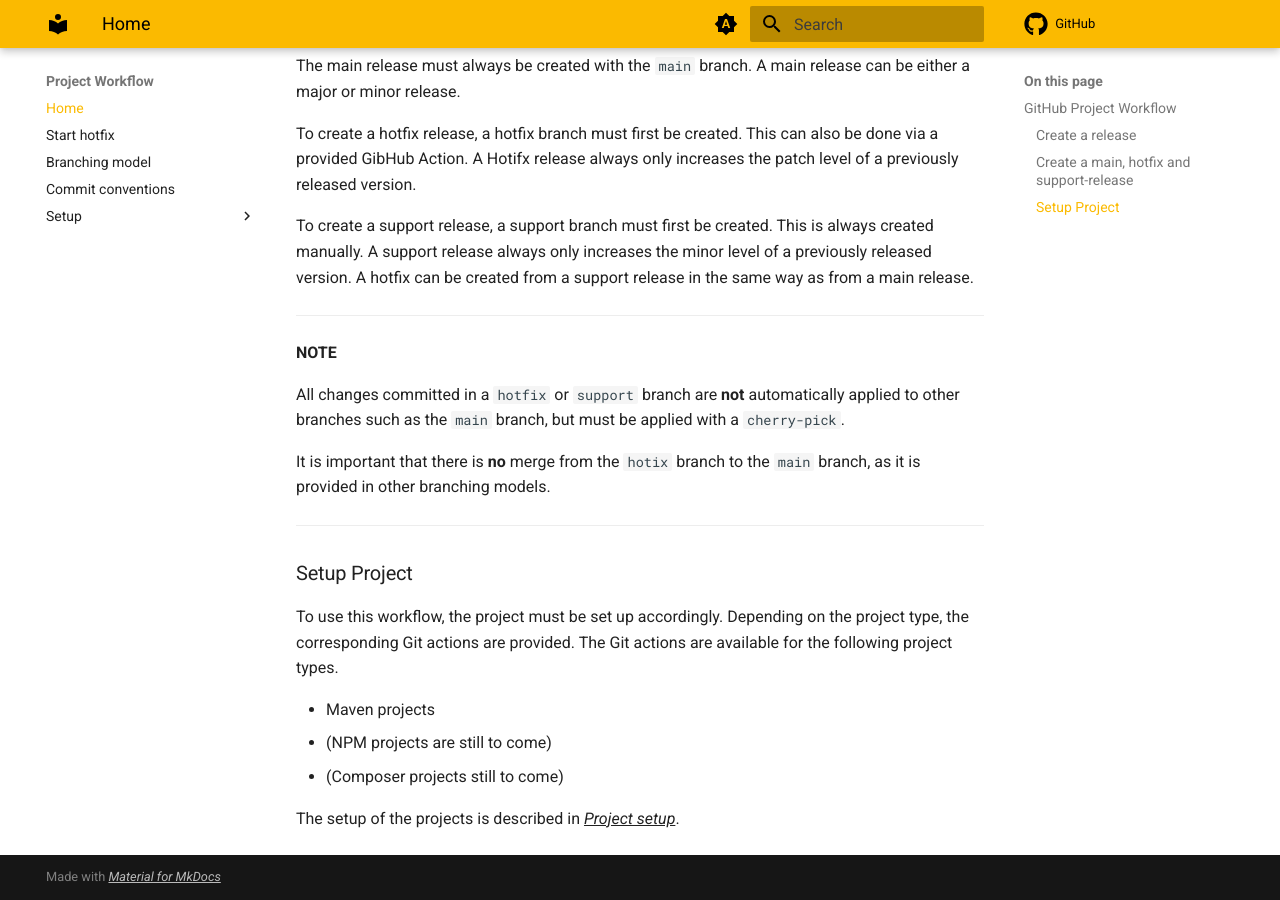
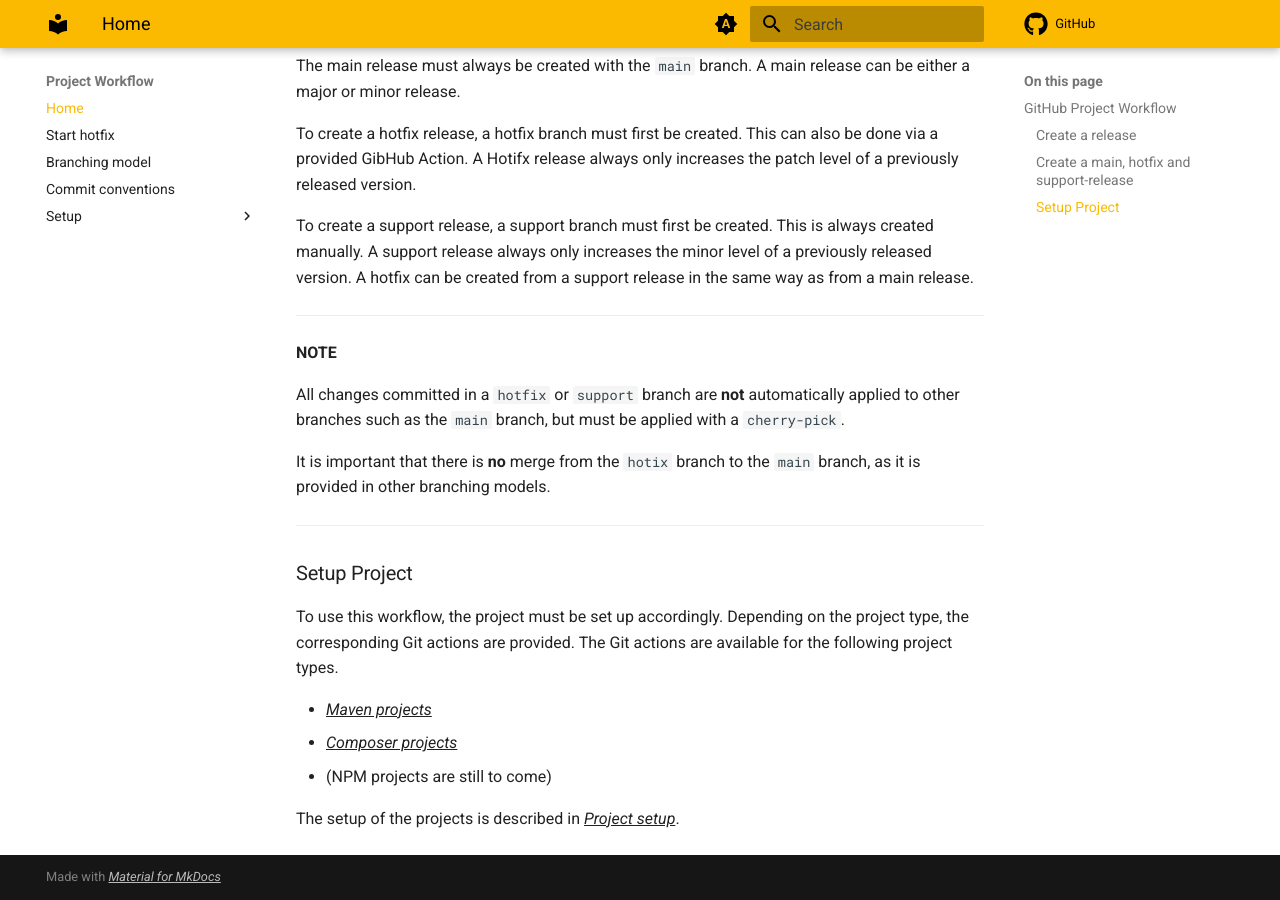
Before and after one commit to sitepark/github-project-workflow, an MkDocs documentation site: the page built from docs/index.md, in a window 1280 px wide and 900 px high, scrolled down 2356 px. Built offline with MkDocs 1.6.1 and Material for MkDocs 9.7.7, drawn with Linux system fonts in a browser that asks for light colours; comment, search, counter and statistics services are not loaded.

Commit message:
docs: composer support already exists

```diff
--- a/docs/_config.yml
+++ /dev/null
@@ -1,3 +0,0 @@
-theme: jekyll-theme-cayman
-title: "Project Workflow"
-description: "Lightweight release process with support for hotfixes and support releases"
--- a/docs/index.md
+++ b/docs/index.md
@@ -24,7 +24,6 @@ This draft can be supplemented. Publishing the GitHub release triggers another G
 
 The creation of the release is now finished.
 
-
 ### Create a main, hotfix and support-release
 
 There are three types of releases. A main release, a hotifx release or a support release.
@@ -36,6 +35,7 @@ To create a hotfix release, a hotfix branch must first be created. This can also
 To create a support release, a support branch must first be created. This is always created manually. A support release always only increases the minor level of a previously released version. A hotfix can be created from a support release in the same way as from a main release.
 
 ---
+
 **NOTE**
 
 All changes committed in a `hotfix` or `support` branch are **not** automatically applied to other branches such as the `main` branch, but must be applied with a `cherry-pick`.
@@ -48,8 +48,8 @@ It is important that there is **no** merge from the `hotix` branch to the `main`
 
 To use this workflow, the project must be set up accordingly. Depending on the project type, the corresponding Git actions are provided. The Git actions are available for the following project types.
 
-* Maven projects
-* (NPM projects are still to come)
-* (Composer projects still to come)
+- [Maven projects](project-setup-maven.md)
+- [Composer projects](project-setup-composer.md)
+- (NPM projects are still to come)
 
 The setup of the projects is described in [Project setup](project-setup.md).
```
